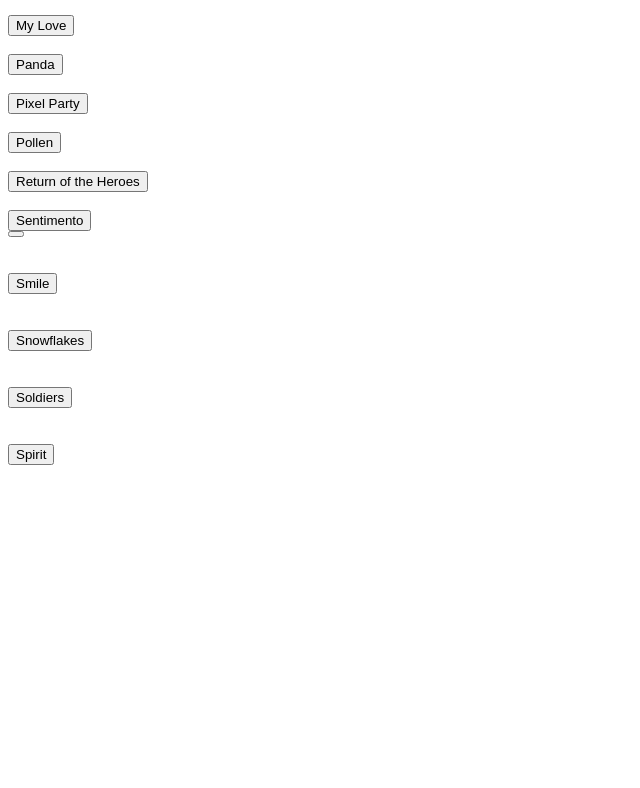
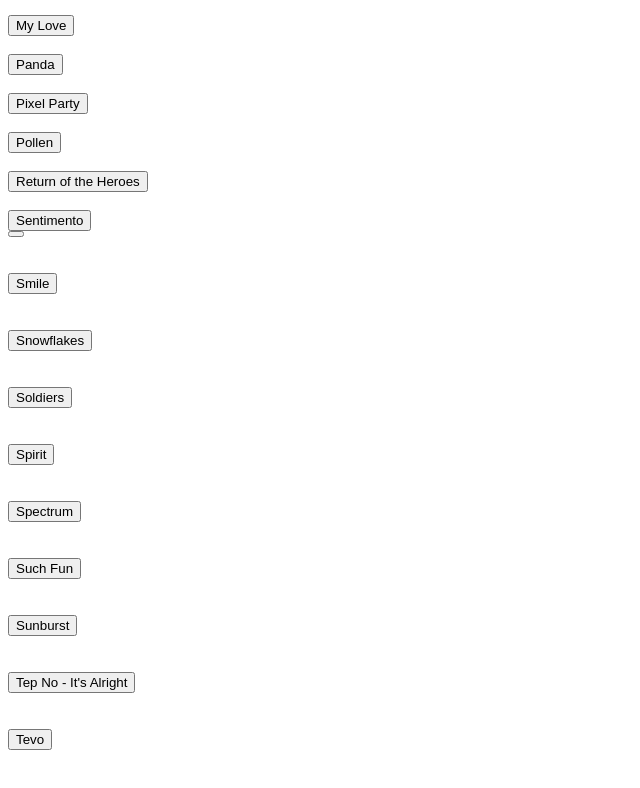
Before and after one commit to EquinoxCode/EquinoxCode.github.io, a plain HTML site: page music.html in a window 1280 px wide. Shown: the part 1199-1987 px from the top of the page, without its empty margins (0-640 px from the left). Before the commit the page ends 1708 px from the top, so only its background shows below. Drawn offline with Linux system fonts and the light colour scheme.

Commit message:
Update music.html

```diff
--- a/music.html
+++ b/music.html
@@ -283,7 +283,45 @@ Spirit</button>
 <br>
 <br>
 
+<div id="button42">
+<button id="play42" onclick="Spectrum.play()">
+Spectrum</button>
+</div>
 
+<br>
+<br>
+
+ <div id="button43">
+<button id="play43" onclick="Such_Fun.play()">
+Such Fun</button>
+</div>
+
+<br>
+<br>
+
+    <div id="button44">
+<button id="play44" onclick="Sunburst.play()">
+Sunburst</button>
+</div>
+
+<br>
+<br>
+
+    <div id="button45">
+<button id="play45" onclick="Tep_No_Its_Alright.play()">
+Tep No - It's Alright</button>
+</div>
+
+<br>
+<br>
+
+    <div id="button46">
+<button id="play46" onclick="Tevo.play()">
+Tevo</button>
+</div>
+
+<br>
+<br>
 
 <div id="tracks"></div>
 
```
